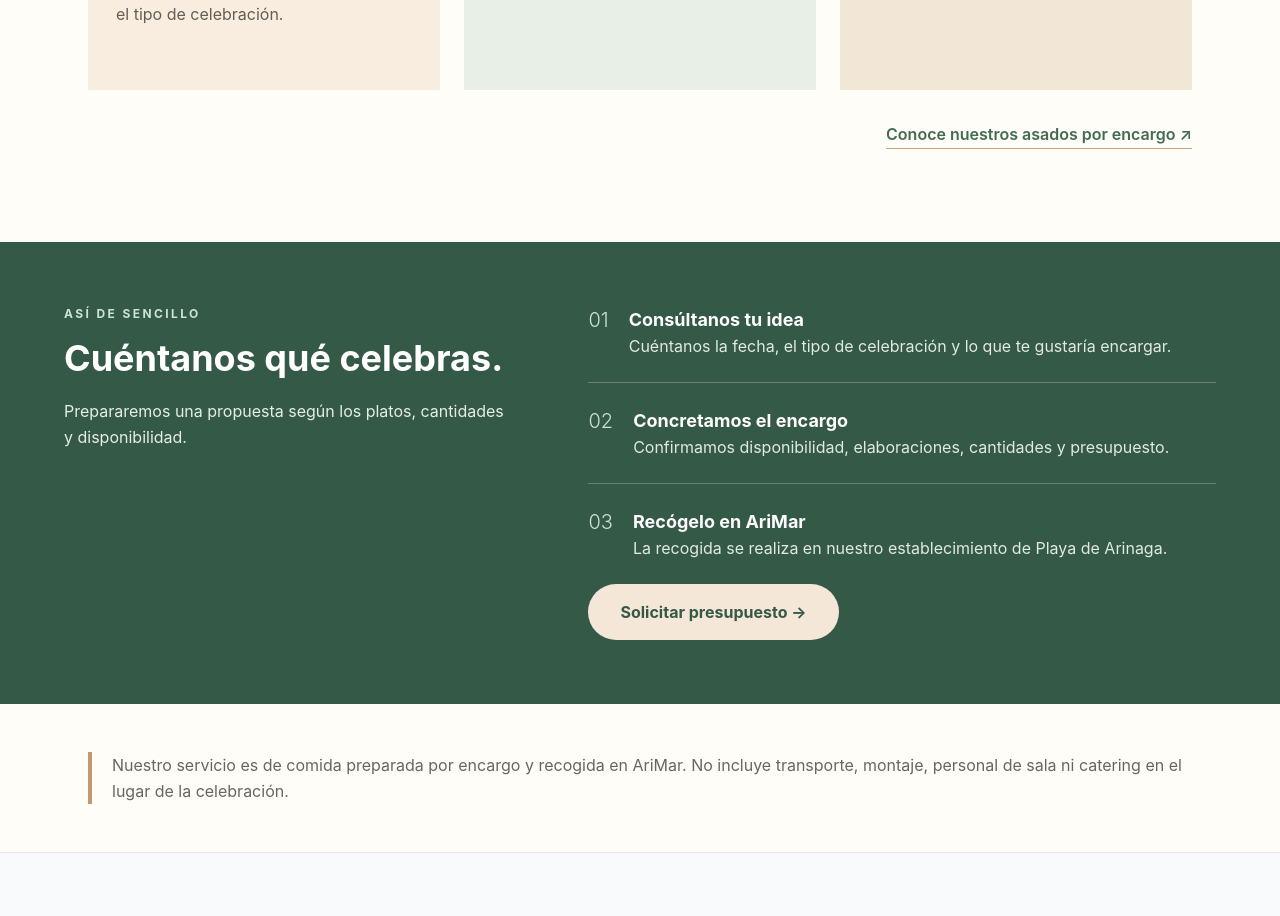
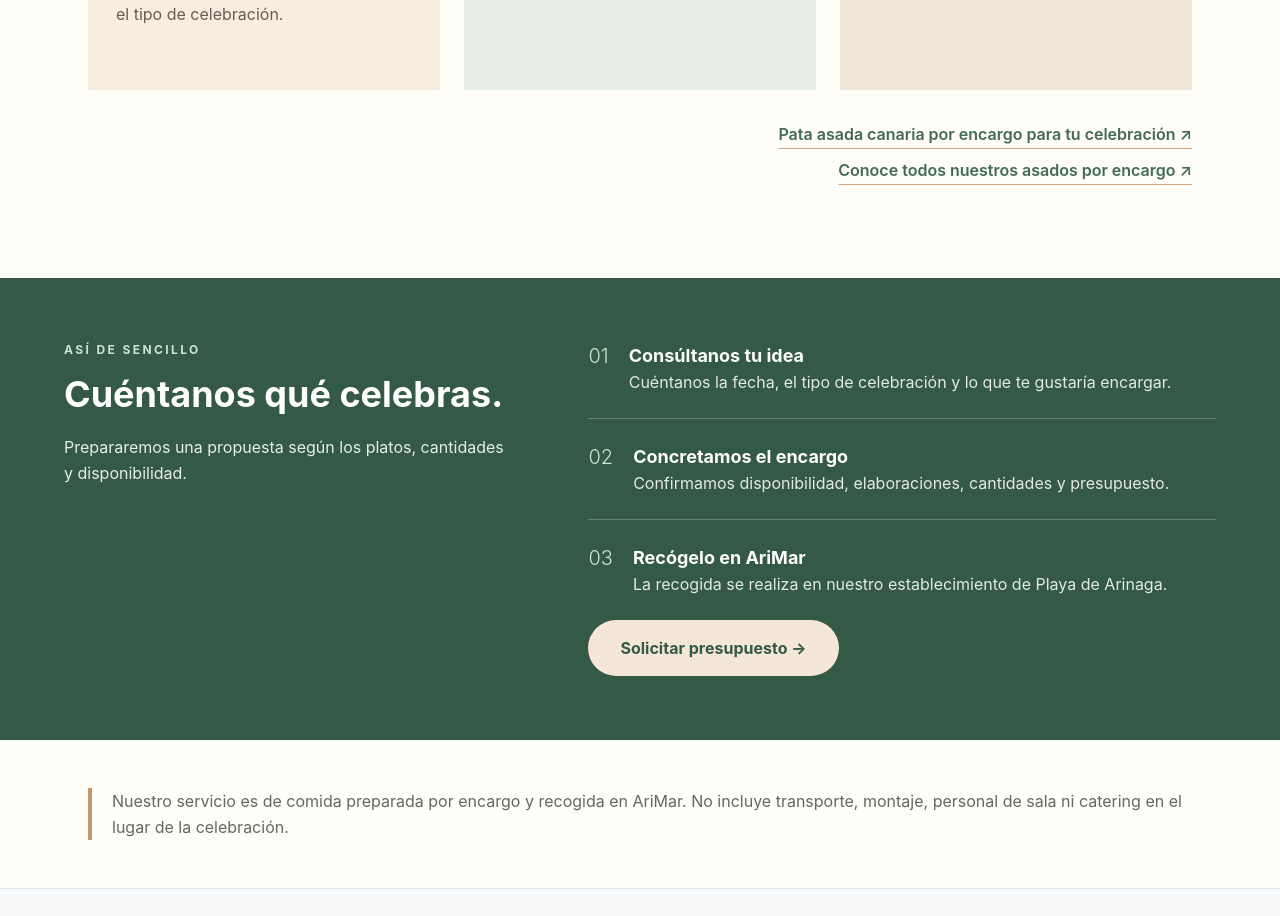
Before and after one commit to talaverilla85/ArimarWeb, a Next.js app: page /comida-para-eventos-gran-canaria in a window 1280 px wide. Shown: the part 1062-1978 px from the top of the page. Built offline with nearby package versions, Linux system fonts and the light colour scheme.

Commit message:
Add natural link from event orders to AriMar pata asada service

```diff
--- a/app/comida-para-eventos-gran-canaria/page.tsx
+++ b/app/comida-para-eventos-gran-canaria/page.tsx
@@ -56,7 +56,10 @@ export default function Page() {
           ))}
         </div>
         <div className="mt-8 text-right">
-          <Link href="/asados-por-encargo-gran-canaria" className="font-semibold text-[#426b50] underline decoration-[#d2a67e] underline-offset-8">Conoce nuestros asados por encargo ↗</Link>
+          <div className="flex flex-col items-end gap-3">
+            <Link href="/pata-asada-gran-canaria" className="font-semibold text-[#426b50] underline decoration-[#d2a67e] underline-offset-8">Pata asada canaria por encargo para tu celebración ↗</Link>
+            <Link href="/asados-por-encargo-gran-canaria" className="font-semibold text-[#426b50] underline decoration-[#d2a67e] underline-offset-8">Conoce todos nuestros asados por encargo ↗</Link>
+          </div>
         </div>
       </section>
 
```
